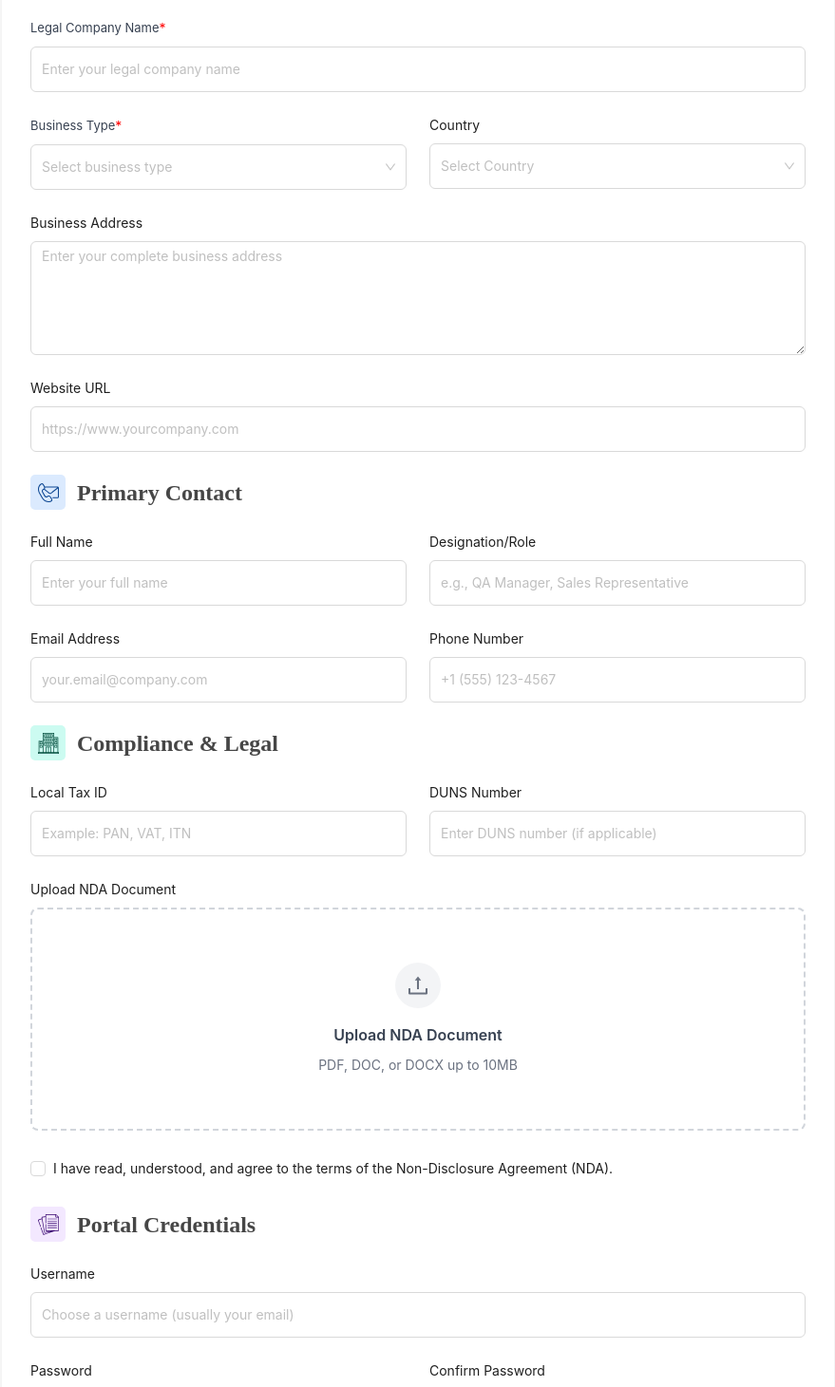
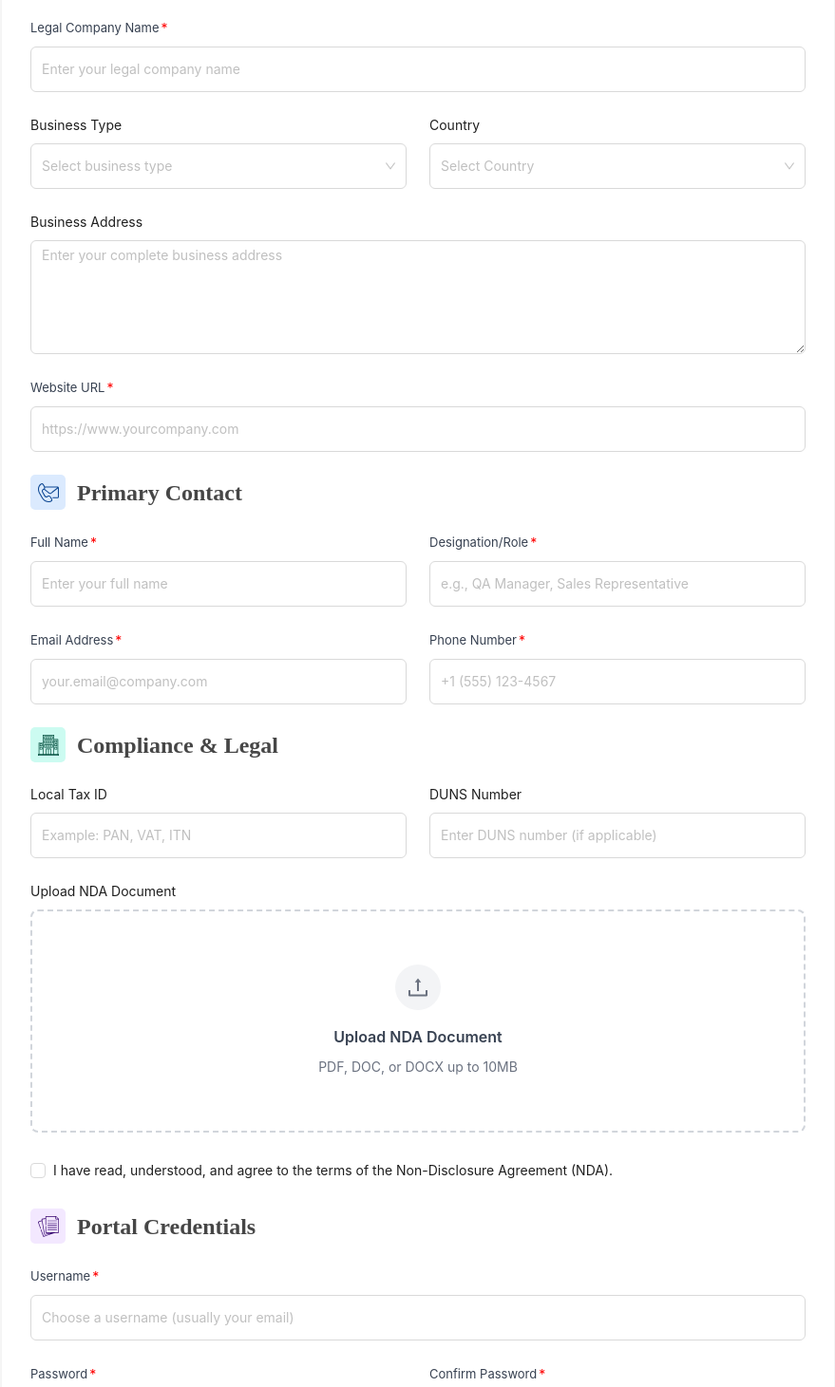
Before and after one commit to MBSrinivasan/FE-Nutrition, a Next.js app: page /register in a window 1280 px wide. Shown: the part 560-2021 px from the top of the page at 95% size, without its empty margins (200-1079 px from the left). Built offline with nearby package versions, Linux system fonts and the light colour scheme.

Commit message:
validation

```diff
--- a/components/registerForm/page.jsx
+++ b/components/registerForm/page.jsx
@@ -6,7 +6,7 @@ import { Checkbox, Form, Input, Select, Upload } from "antd";
 import { UploadOutlined } from "@ant-design/icons";
 import { renderLabel } from "@/utils/constant";
 import Button from "../reusableComponents/button/page";
-import { CheckCircleOutlined } from "@ant-design/icons"
+import { CheckCircleOutlined } from "@ant-design/icons";
 
 const { Option } = Select;
 
@@ -95,23 +95,34 @@ export default function RegisterForm() {
                       <div className="informationMain">Company Information</div>
                     </div>
 
-
-                    <Form form={form} layout="vertical" onFinish={onFinish} requiredMark={false}>
+                    <Form
+                      form={form}
+                      layout="vertical"
+                      onFinish={onFinish}
+                      requiredMark={false}
+                    >
                       <Form.Item
                         name="companyName"
-                        rules={[{ required: true, message: "Please enter company name" }]}
+                        rules={[
+                          {
+                            required: true,
+                            message: "Please enter company name",
+                          },
+                        ]}
                         label={renderLabel("Legal Company Name", true)}
                       >
-                        <Input placeholder="Enter your legal company name" style={{ height: "48px",  }} />
+                        <Input
+                          placeholder="Enter your legal company name"
+                          style={{ height: "48px" }}
+                        />
                       </Form.Item>
 
                       <div className="grid grid-cols-2 gap-4">
-                        <Form.Item
-                          name="businessType"
-                          rules={[{ required: true, message: "Please enter company name" }]}
-                        label={renderLabel("Business Type", true)}
+                        <Form.Item name="businessType" label="Business Type">
+                          <Select
+                            placeholder="Select business type"
+                            style={{ height: "48px" }}
                           >
-                          <Select placeholder="Select business type" style={{ height: "48px" }}>
                             <Option value="manufacturer">Manufacturer</Option>
                             <Option value="trader">Trader</Option>
                             <Option value="brand">Brand</Option>
@@ -121,14 +132,12 @@ export default function RegisterForm() {
                         <Form.Item
                           name="country"
                           label="Country"
-                          rules={[
-                            {
-                              required: true,
-                              message: "Please select country",
-                            },
-                          ]}
+
                         >
-                          <Select placeholder="Select Country" style={{ height: "48px" }}>
+                          <Select
+                            placeholder="Select Country"
+                            style={{ height: "48px" }}
+                          >
                             <Option value="india">India</Option>
                             <Option value="usa">USA</Option>
                             <Option value="uk">UK</Option>
@@ -139,9 +148,7 @@ export default function RegisterForm() {
                       <Form.Item
                         name="address"
                         label="Business Address"
-                        rules={[
-                          { required: true, message: "Please enter address" },
-                        ]}
+
                       >
                         <Input.TextArea
                           rows={5}
@@ -150,11 +157,19 @@ export default function RegisterForm() {
                       </Form.Item>
 
                       <Form.Item
-                        name="website"
-                        label="Website URL"
-                        rules={[{ type: "url", message: "Enter a valid URL" }]}
+                        name="websiteURL"
+                        rules={[
+                          {
+                            required: true,
+                            message: "Please enter Website URL",
+                          },
+                        ]}
+                        label={renderLabel("Website URL", true)}
                       >
-                        <Input placeholder="https://www.yourcompany.com" style={{ height: "48px" }} />
+                        <Input
+                          placeholder="https://www.yourcompany.com"
+                          style={{ height: "48px" }}
+                        />
                       </Form.Item>
 
                       {/* =================== Primary Contact =================== */}
@@ -177,54 +192,67 @@ export default function RegisterForm() {
                       <div className="grid grid-cols-2 gap-4">
                         <Form.Item
                           name="fullName"
-                          label="Full Name"
                           rules={[
                             {
                               required: true,
                               message: "Please enter full name",
                             },
                           ]}
+                          label={renderLabel("Full Name", true)}
                         >
-                          <Input placeholder="Enter your full name" style={{ height: "48px"}} />
+                          <Input
+                            placeholder="Enter your full name"
+                            style={{ height: "48px" }}
+                          />
                         </Form.Item>
 
                         <Form.Item
                           name="designation"
-                          label="Designation/Role"
                           rules={[
                             {
                               required: true,
                               message: "Please enter designation",
                             },
                           ]}
+                          label={renderLabel("Designation/Role", true)}
                         >
-                          <Input placeholder="e.g., QA Manager, Sales Representative" style={{ height: "48px" }} />
+                          <Input
+                            placeholder="e.g., QA Manager, Sales Representative"
+                            style={{ height: "48px" }}
+                          />
                         </Form.Item>
                       </div>
 
                       <div className="grid grid-cols-2 gap-4">
                         <Form.Item
                           name="email"
-                          label="Email Address"
                           rules={[
                             { required: true, message: "Please enter email" },
                             { type: "email", message: "Enter a valid email" },
                           ]}
+                          label={renderLabel("Email Address", true)}
                         >
-                          <Input placeholder="your.email@company.com" style={{ height: "48px" }} />
+                          <Input
+                            placeholder="your.email@company.com"
+                            style={{ height: "48px" }}
+                          />
                         </Form.Item>
 
                         <Form.Item
                           name="phone"
-                          label="Phone Number"
                           rules={[
                             {
                               required: true,
                               message: "Please enter phone number",
                             },
                           ]}
+                          label={renderLabel("Phone Number", true)}
                         >
-                          <Input placeholder="+1 (555) 123-4567" style={{ height: "48px" }} />
+                          <Input
+                          type="number"
+                            placeholder="+1 (555) 123-4567"
+                            style={{ height: "48px" }}
+                          />
                         </Form.Item>
                       </div>
 
@@ -242,16 +270,24 @@ export default function RegisterForm() {
                             }
                           />
                         </div>
-                        <div className="informationMain">Compliance & Legal</div>
+                        <div className="informationMain">
+                          Compliance & Legal
+                        </div>
                       </div>
 
                       <div className="grid grid-cols-2 gap-4">
                         <Form.Item name="taxId" label="Local Tax ID">
-                          <Input placeholder="Example: PAN, VAT, ITN" style={{ height: "48px" }} />
+                          <Input
+                            placeholder="Example: PAN, VAT, ITN"
+                            style={{ height: "48px" }}
+                          />
                         </Form.Item>
 
                         <Form.Item name="duns" label="DUNS Number">
-                          <Input placeholder="Enter DUNS number (if applicable)" style={{ height: "48px" }} />
+                          <Input
+                            placeholder="Enter DUNS number (if applicable)"
+                            style={{ height: "48px" }}
+                          />
                         </Form.Item>
                       </div>
 
@@ -278,31 +314,46 @@ export default function RegisterForm() {
                             e.currentTarget.style.borderColor = "#d1d5db";
                           }}
                         >
-                          <div style={{ display: "flex", flexDirection: "column", alignItems: "center", gap: "16px" }}>
-                            <div style={{
+                          <div
+                            style={{
+                              display: "flex",
+                              flexDirection: "column",
+                              alignItems: "center",
+                              gap: "16px",
+                            }}
+                          >
+                            <div
+                              style={{
                                 width: "48px",
                                 height: "48px",
                                 display: "flex",
                                 alignItems: "center",
                                 justifyContent: "center",
                                 backgroundColor: "#f3f4f6",
-                              borderRadius: "50%"
-                            }}>
-                              <UploadOutlined style={{ fontSize: "24px", color: "#6b7280" }} />
+                                borderRadius: "50%",
+                              }}
+                            >
+                              <UploadOutlined
+                                style={{ fontSize: "24px", color: "#6b7280" }}
+                              />
                             </div>
                             <div>
-                              <div style={{
+                              <div
+                                style={{
                                   fontSize: "16px",
                                   fontWeight: "600",
                                   color: "#374151",
-                                marginBottom: "8px"
-                              }}>
+                                  marginBottom: "8px",
+                                }}
+                              >
                                 Upload NDA Document
                               </div>
-                              <div style={{
+                              <div
+                                style={{
                                   fontSize: "14px",
-                                color: "#6b7280"
-                              }}>
+                                  color: "#6b7280",
+                                }}
+                              >
                                 PDF, DOC, or DOCX up to 10MB
                               </div>
                             </div>
@@ -331,36 +382,48 @@ export default function RegisterForm() {
                             }
                           />
                         </div>
-                        <div className="informationMain">Portal Credentials</div>
+                        <div className="informationMain">
+                          Portal Credentials
+                        </div>
                       </div>
 
                       <Form.Item
                         name="username"
-                        label="Username"
                         rules={[
                           { required: true, message: "Please enter username" },
                         ]}
+                        label={renderLabel("Username", true)}
                       >
-                        <Input placeholder="Choose a username (usually your email)" style={{ height: "48px" }} />
+                        <Input
+                          placeholder="Choose a username (usually your email)"
+                          style={{ height: "48px" }}
+                        />
                       </Form.Item>
 
                       <div className="grid grid-cols-2 gap-4">
                         <Form.Item
                           name="password"
-                          label="Password"
+                          label={renderLabel("Password", true)}
                           rules={[
                             {
                               required: true,
                               message: "Please enter password",
                             },
+                            {
+                              min: 8,
+                              message: "Password must be at least 8 characters",
+                            },
                           ]}
                         >
-                          <Input.Password placeholder="Create a strong password" style={{ height: "48px" }} />
+                          <Input.Password
+                            placeholder="Create a strong password"
+                            style={{ height: "48px" }}
+                          />
                         </Form.Item>
 
                         <Form.Item
                           name="confirmPassword"
-                          label="Confirm Password"
+                          label={renderLabel("Confirm Password", true)}
                           dependencies={["password"]}
                           rules={[
                             {
@@ -382,14 +445,17 @@ export default function RegisterForm() {
                             }),
                           ]}
                         >
-                          <Input.Password placeholder="Confirm your password" style={{ height: "48px" }} />
+                          <Input.Password
+                            placeholder="Confirm your password"
+                            style={{ height: "48px" }}
+                          />
                         </Form.Item>
                       </div>
 
                       <div className="grid grid-cols-2 gap-4">
                         <Form.Item
                           name="securityQuestion"
-                          label="Security Question"
+                          label={renderLabel("Security Question", true)}
                           rules={[
                             {
                               required: true,
@@ -397,7 +463,10 @@ export default function RegisterForm() {
                             },
                           ]}
                         >
-                          <Select placeholder="Select a security question" style={{ height: "48px" }}>
+                          <Select
+                            placeholder="Select a security question"
+                            style={{ height: "48px" }}
+                          >
                             <Option value="pet">
                               What is your pet's name?
                             </Option>
@@ -412,16 +481,32 @@ export default function RegisterForm() {
 
                         <Form.Item
                           name="securityAnswer"
-                          label="Security Answer"
+                          label={renderLabel("Security Answer", true)}
                           rules={[
                             { required: true, message: "Please enter answer" },
                           ]}
                         >
-                          <Input placeholder="Enter your answer" style={{ height: "48px" }} />
+                          <Input
+                            placeholder="Enter your answer"
+                            style={{ height: "48px" }}
+                          />
                         </Form.Item>
                       </div>
 
-                      <Form.Item name="mfa" valuePropName="checked">
+                      <Form.Item
+                        name="mfa"
+                        valuePropName="checked"
+                        rules={[
+                          {
+                            validator: (_, value) =>
+                              value
+                                ? Promise.resolve()
+                                : Promise.reject(
+                                    new Error("Please enable MFA to continue")
+                                  ),
+                          },
+                        ]}
+                      >
                         <Checkbox>
                           Enable Multi-Factor Authentication (MFA) for enhanced
                           security
@@ -430,21 +515,16 @@ export default function RegisterForm() {
 
                       {/* =================== Submit =================== */}
                       <Form.Item>
-
                         <div className="flex justify-center w-100">
-
-                        <Button icon={<CheckCircleOutlined />} width="267px" height="60px" borderRadius="10px" >Complete Registration</Button>
-                        {/* <Button
-                          type="primary"
+                          <Button
+                            icon={<CheckCircleOutlined />}
+                            width="267px"
+                            height="60px"
+                            borderRadius="10px"
                             htmlType="submit"
-                          style={{
-                            backgroundColor: "#7A1F3D",
-                            borderRadius: "8px",
-                            padding: "0 24px",
-                          }}
                           >
                             Complete Registration
-                        </Button> */}
+                          </Button>
                         </div>
                       </Form.Item>
                     </Form>
@@ -477,14 +557,16 @@ export default function RegisterForm() {
           </div>
         </div>
         {/* Sign in link - Outside the form */}
-        <div style={{
+        <div
+          style={{
             textAlign: "center",
             padding: "20px 0",
-                      height: "20px"
-                    }}>
-                      <span style={{ color: "#374151", fontSize: "16px",
-                        fontWeight: "600px"
-                       }}>
+            height: "20px",
+          }}
+        >
+          <span
+            style={{ color: "#374151", fontSize: "16px", fontWeight: "600px" }}
+          >
             Already have an account?{" "}
           </span>
           <Link
@@ -493,7 +575,7 @@ export default function RegisterForm() {
               color: "#7A1F3D",
               textDecoration: "none",
               fontSize: "16px",
-                          fontWeight: "600"
+              fontWeight: "600",
             }}
           >
             Sign in here
--- a/utils/constant.js
+++ b/utils/constant.js
@@ -5,7 +5,7 @@ export const token = "eyJhbGciOiJIUzI1NiJ9.eyJzdWIiOiJ7XCJpZFwiOlwiZGNjNTA3NDAtY
 
 export const renderLabel = (label, required)  => (
     <div className="flex justify-between w-full marginb-5]">
-      <span className="text-[13px] font-semibold text-[#374151]">{label}</span>
-      {required && <span style={{color:"red"}}>*</span>}
+      <span className="text-[13px] font-semibold text-[#374151]" style={{marginRight:"2px"}}>{label}</span>
+      {required && <span style={{color:"red"}}>{" "}*</span>}
     </div>
   );
```
Lines whose indentation alone changed are shown as unchanged.
